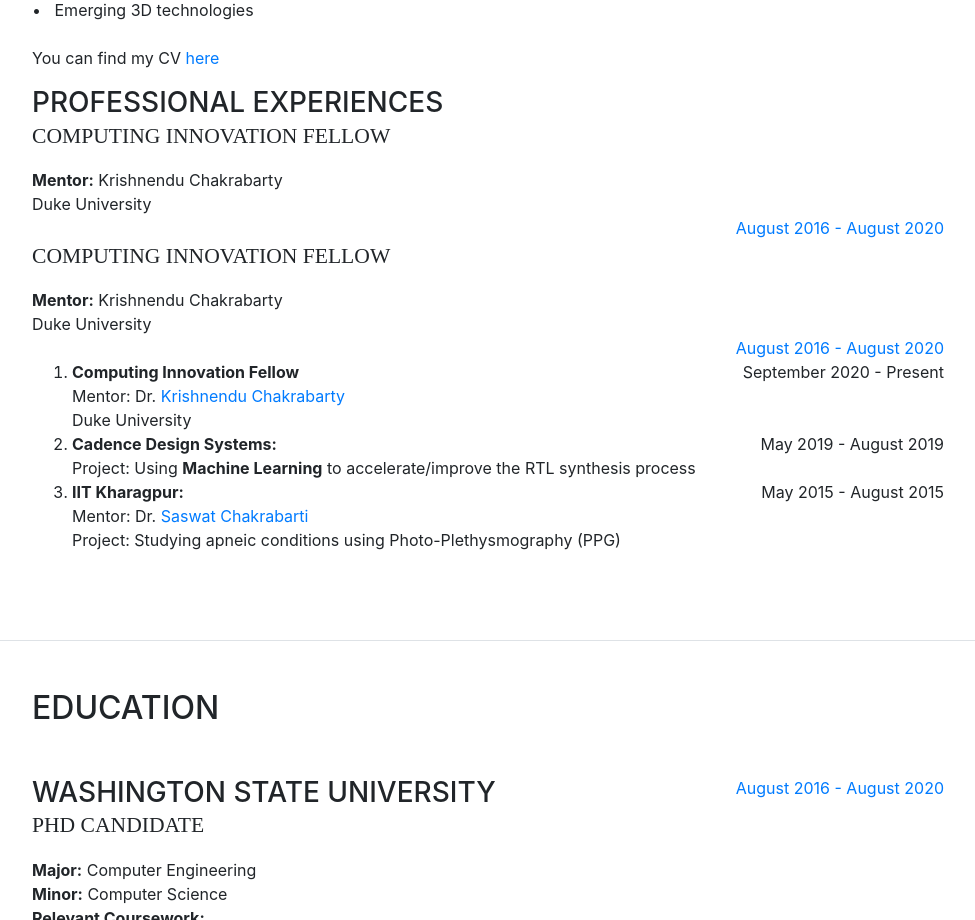
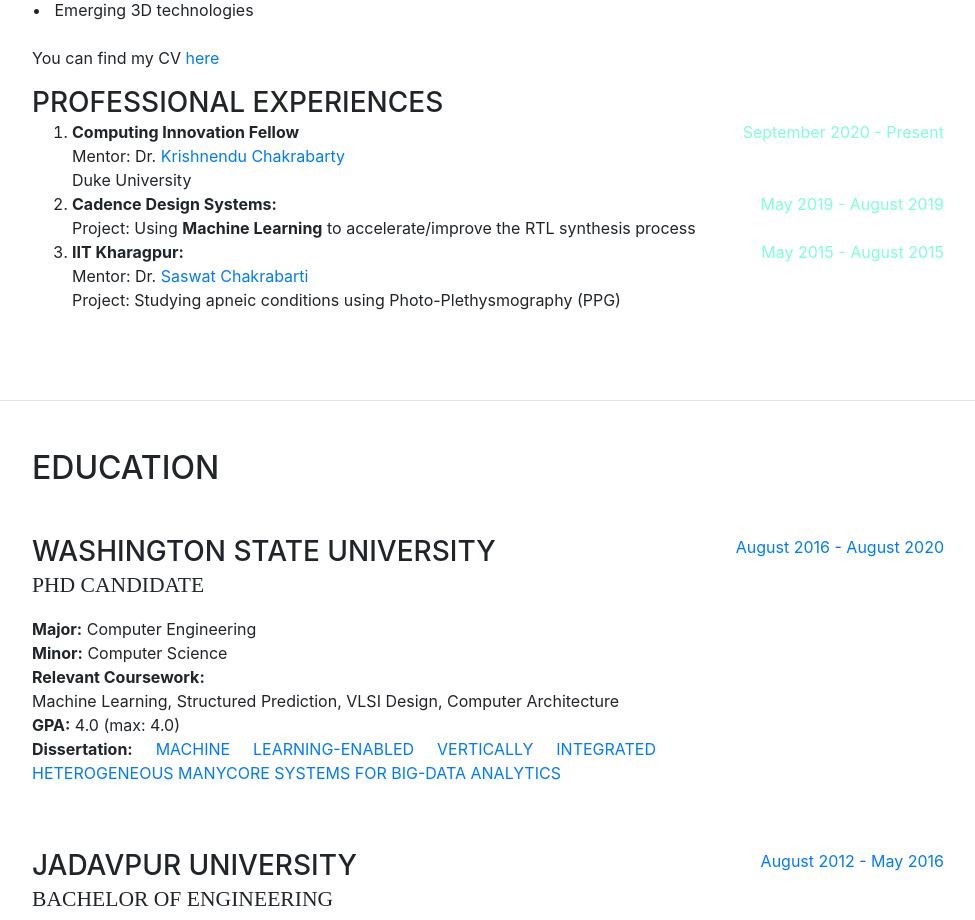
Before and after one commit to bjoardar/bjoardar.github.io, a website with bundled scripts: page index.html in a window 1280 px wide. Shown: the part 860-1780 px from the top of the page, without its empty margins (288-1263 px from the left). Built offline with nearby package versions, Linux system fonts and the light colour scheme; a web font is replaced by a local one.

Commit message:
Update index.html

```diff
--- a/index.html
+++ b/index.html
@@ -92,28 +92,14 @@
 
         <h3 class="mb-0">Professional experiences</h3>
               <div>
-          <div class="subheading mb-3">Computing Innovation Fellow</div>
-          <div><b>Mentor:</b> Krishnendu Chakrabarty</div>
-          <div>Duke University</div>
-              <div class="resume-date text-md-right">
-                <span class="text-primary">August 2016 - August 2020</span>
-              </div>
-
-          <div class="subheading mb-3">Computing Innovation Fellow</div>
-          <div><b>Mentor:</b> Krishnendu Chakrabarty</div>
-          <div>Duke University</div>
-              <div class="resume-date text-md-right">
-                <span class="text-primary">August 2016 - August 2020</span>
-              </div>
-
               <ol type="1">
-            <li><b>Computing Innovation Fellow</b> <span style="float: right">September 2020 - Present</span>
+            <li><b>Computing Innovation Fellow</b> <span style="float: right; color: aquamarine;">September 2020 - Present</span>
             <br>Mentor: Dr. <a href="http://people.ee.duke.edu/~krish/" target="_blank">Krishnendu Chakrabarty</a>  <br> Duke University
               <br></li>
-				    <li><b>Cadence Design Systems:</b> <span style="float: right">May 2019 - August 2019</span>
+				    <li><b>Cadence Design Systems:</b> <span style="float: right; color: aquamarine">May 2019 - August 2019</span>
               <br>Project: Using <b>Machine Learning</b> to accelerate/improve the RTL synthesis process
               <br></li>
-				    <li><b>IIT Kharagpur:</b> <span style="float: right">May 2015 - August 2015</span>
+				    <li><b>IIT Kharagpur:</b> <span style="float: right; color: aquamarine">May 2015 - August 2015</span>
               <br>Mentor: Dr. <a href="http://www.iitkgp.ac.in/department/GS/faculty/gs-saswat" target="_blank">Saswat Chakrabarti</a>
               <br>Project: Studying apneic conditions using Photo-Plethysmography (PPG)
               <br</li>
```
